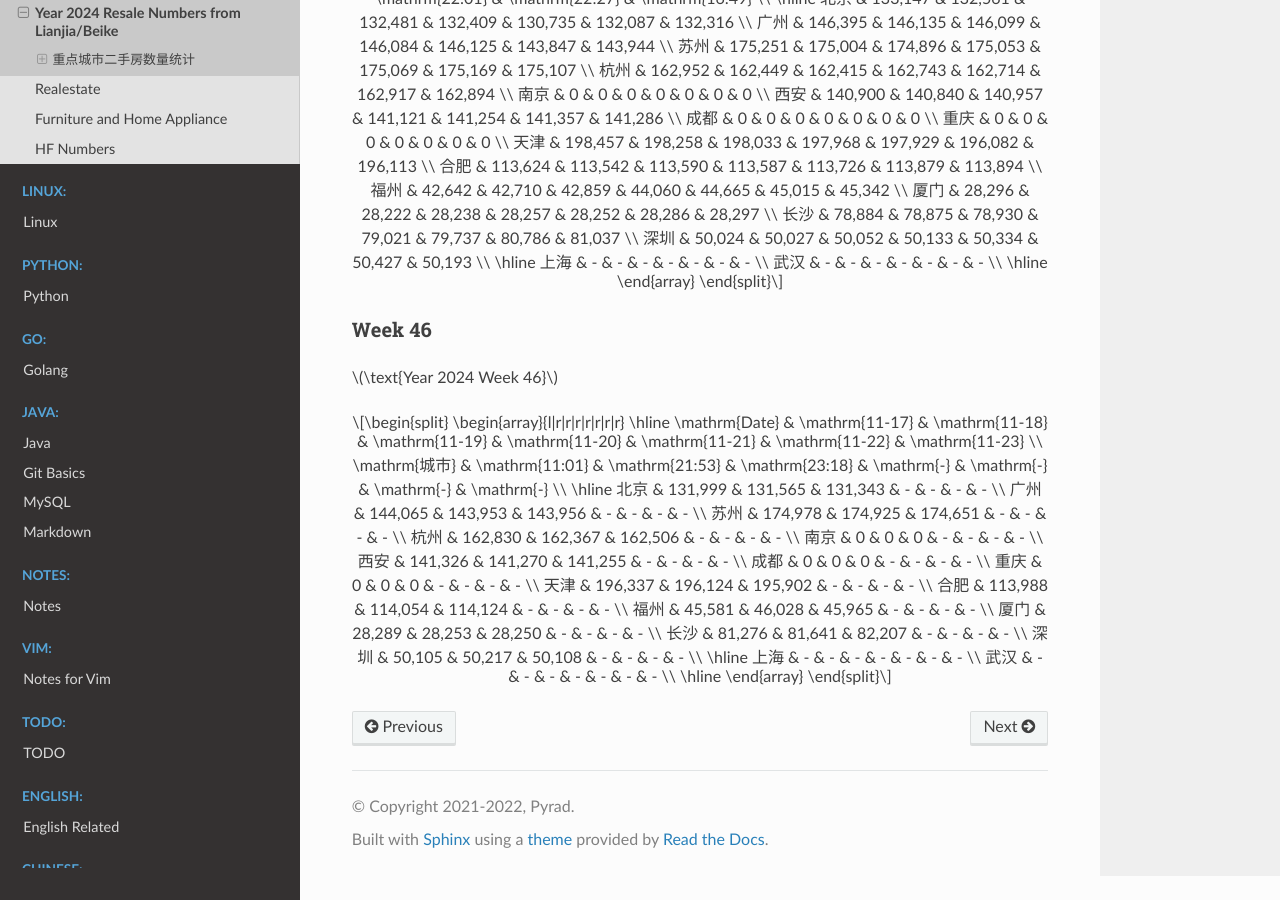
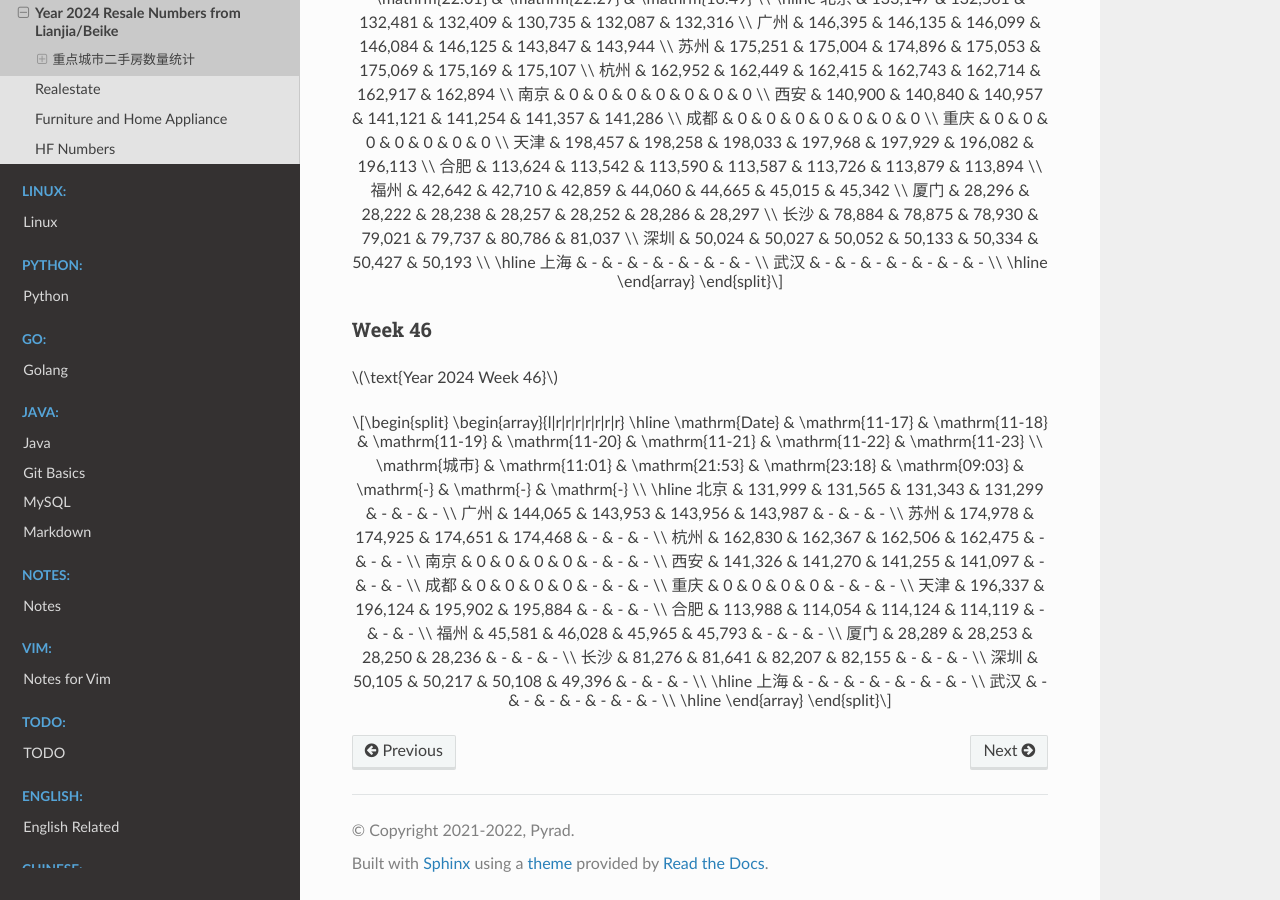
Before and after one commit to Pyrad/pyradnotes, a Sphinx documentation site: the page built from source/RealEstate/resalenumbers2024.md, in a window 1280 px wide and 900 px high, scrolled down 22162 px. Built offline with Sphinx 7.4.7 and the Read the Docs theme 3.1.0, drawn with Linux system fonts in a browser that asks for light colours; pages that are not in the unit, such as notebooks, are missing from menus; a script that is not in the unit is left out.

Commit message:
Realestate Update resale numbers 2024-11-20 09:03

```diff
--- a/source/RealEstate/resalenumbers2024.md
+++ b/source/RealEstate/resalenumbers2024.md
@@ -1483,25 +1483,25 @@ $$
 \begin{array}{l|r|r|r|r|r|r|r}
 \hline
 \mathrm{Date} & \mathrm{11-17} & \mathrm{11-18} & \mathrm{11-19} & \mathrm{11-20} & \mathrm{11-21} & \mathrm{11-22} & \mathrm{11-23} \\
-\mathrm{城市} & \mathrm{11:01} & \mathrm{21:53} & \mathrm{23:18} & \mathrm{-} & \mathrm{-} & \mathrm{-} & \mathrm{-} \\
-\hline
-北京 & 131,999 & 131,565 & 131,343 & - & - & - & - \\
-广州 & 144,065 & 143,953 & 143,956 & - & - & - & - \\
-苏州 & 174,978 & 174,925 & 174,651 & - & - & - & - \\
-杭州 & 162,830 & 162,367 & 162,506 & - & - & - & - \\
-南京 & 0 & 0 & 0 & - & - & - & - \\
-西安 & 141,326 & 141,270 & 141,255 & - & - & - & - \\
-成都 & 0 & 0 & 0 & - & - & - & - \\
-重庆 & 0 & 0 & 0 & - & - & - & - \\
-天津 & 196,337 & 196,124 & 195,902 & - & - & - & - \\
-合肥 & 113,988 & 114,054 & 114,124 & - & - & - & - \\
-福州 & 45,581 & 46,028 & 45,965 & - & - & - & - \\
-厦门 & 28,289 & 28,253 & 28,250 & - & - & - & - \\
-长沙 & 81,276 & 81,641 & 82,207 & - & - & - & - \\
-深圳 & 50,105 & 50,217 & 50,108 & - & - & - & - \\
-\hline
-上海 & - & - & - & - & - & - & - \\
-武汉 & - & - & - & - & - & - & - \\
-\hline
-\end{array}
-$$
+\mathrm{城市} & \mathrm{11:01} & \mathrm{21:53} & \mathrm{23:18} & \mathrm{09:03} & \mathrm{-} & \mathrm{-} & \mathrm{-} \\
+\hline
+北京 & 131,999 & 131,565 & 131,343 & 131,299 & - & - & - \\
+广州 & 144,065 & 143,953 & 143,956 & 143,987 & - & - & - \\
+苏州 & 174,978 & 174,925 & 174,651 & 174,468 & - & - & - \\
+杭州 & 162,830 & 162,367 & 162,506 & 162,475 & - & - & - \\
+南京 & 0 & 0 & 0 & 0 & - & - & - \\
+西安 & 141,326 & 141,270 & 141,255 & 141,097 & - & - & - \\
+成都 & 0 & 0 & 0 & 0 & - & - & - \\
+重庆 & 0 & 0 & 0 & 0 & - & - & - \\
+天津 & 196,337 & 196,124 & 195,902 & 195,884 & - & - & - \\
+合肥 & 113,988 & 114,054 & 114,124 & 114,119 & - & - & - \\
+福州 & 45,581 & 46,028 & 45,965 & 45,793 & - & - & - \\
+厦门 & 28,289 & 28,253 & 28,250 & 28,236 & - & - & - \\
+长沙 & 81,276 & 81,641 & 82,207 & 82,155 & - & - & - \\
+深圳 & 50,105 & 50,217 & 50,108 & 49,396 & - & - & - \\
+\hline
+上海 & - & - & - & - & - & - & - \\
+武汉 & - & - & - & - & - & - & - \\
+\hline
+\end{array}
+$$
```
Also changed, not shown: 1 other file.
